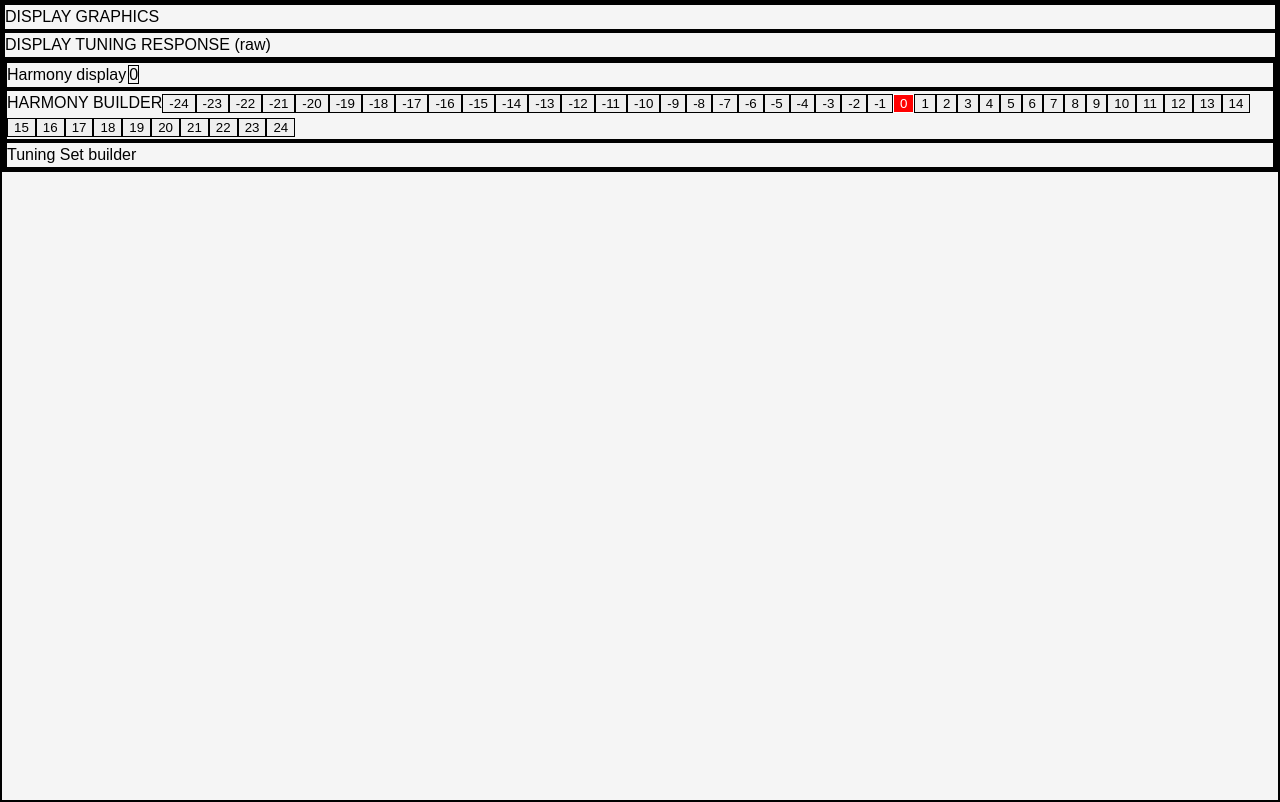
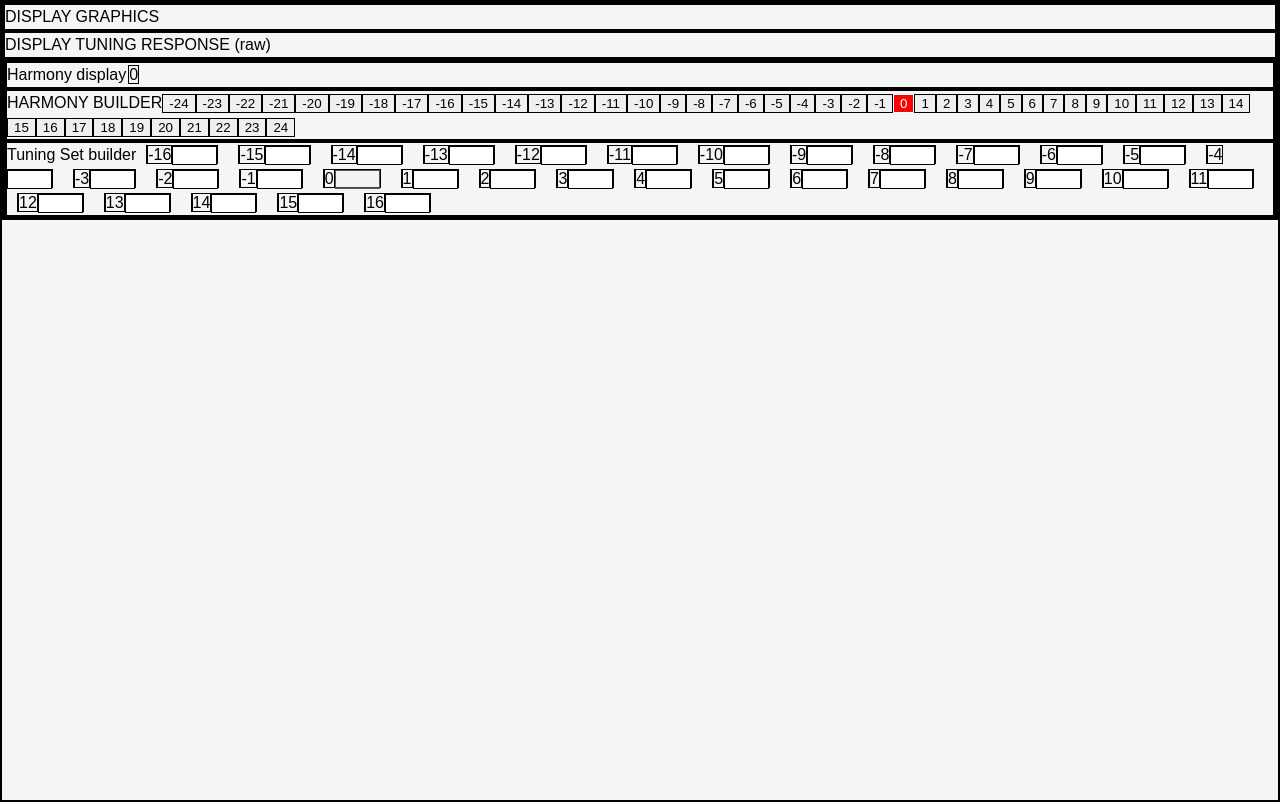
Before and after one commit to ennskevin/polymnia-react, a React (Vite) app: page / in a window 1280 px wide. Built offline with nearby package versions, Linux system fonts and the light colour scheme.

Commit message:
Draft useTuningSetBuilder hook

```diff
--- a/src/components/Tuner.tsx
+++ b/src/components/Tuner.tsx
@@ -1,5 +1,7 @@
 import { useState } from "react"
 import { useHarmonyBuilder } from "../hooks/useHarmonyBuilder";
+import { useTuningSetBuilder } from "../hooks/useTuningSetBuilder";
+import type { Interval } from "../types/interval";
 
 export default function Tuner() {
 
@@ -28,12 +30,7 @@ export default function Tuner() {
      *
      */
 
-    type Interval = {
-        semitones: number;
-        ratio: number;
-        cents: number;
-    }
-
+    // HARMONY
     const [harmony, setHarmony] = useState<Interval[]>([
         { semitones: 0, ratio: 0, cents: 0 }
     ])
@@ -43,7 +40,7 @@ export default function Tuner() {
         setHarmony
     })
 
-    const harmonyCheckBoxElements = harmonyBuilder.buttonValues.map(value => (
+    const harmonyButtonElements = harmonyBuilder.buttonValues.map(value => (
         <button
             key={value}
             type="button"
@@ -59,9 +56,34 @@ export default function Tuner() {
         <span key={interval.semitones} style={{ margin: "2px" }}>{interval.semitones}</span>
     ))
 
+    // TUNING
+    const [tuningSet, setTuningSet] = useState<Interval[]>([])
 
-    // for later
-    // const [tuningSet, setTuningSet] = useState<Interval[]>([])
+    const tuningSetBuilder = useTuningSetBuilder({
+        tuningSet,
+        setTuningSet
+    })
+
+    const tuningSetInputElements = tuningSetBuilder.semitonesValues.map(semitones => {
+        const interval = tuningSet.find(i => i.semitones === semitones)
+
+        return (
+            <span key={semitones} style={{ margin: "10px" }}>
+                <span>{semitones}</span>
+                <input
+                    type="number"
+                    value={interval ? interval.ratio : ""}
+                    onChange={(e) =>
+                        tuningSetBuilder.updateRatio(semitones, e.target.value)
+                    }
+                    style={{ width: "45px" }}
+                    disabled={semitones === 0}
+                />
+            </span>
+        )
+    })
+
+    console.log(tuningSet)
 
 
     return (
@@ -91,13 +113,14 @@ export default function Tuner() {
                     <section>
                         <div>
                             HARMONY BUILDER
-                            {harmonyCheckBoxElements}
+                            {harmonyButtonElements}
                         </div>
                     </section>
 
                     <section>
                         <div>
                             Tuning Set builder
+                            {tuningSetInputElements}
                         </div>
                     </section>
 
--- /dev/null
+++ b/src/hooks/useTuningSetBuilder.ts
@@ -0,0 +1,43 @@
+import { useMemo } from "react"
+import type { Interval } from "../types/interval"
+
+type Props = {
+    tuningSet: Interval[];
+    setTuningSet: React.Dispatch<React.SetStateAction<Interval[]>>;
+}
+
+export function useTuningSetBuilder({ tuningSet, setTuningSet }: Props) {
+
+    const semitonesValues: number[] = useMemo(() => [
+        ...Array.from({ length: 33 }, (_, i) => -16 + i)
+    ], [])
+
+    function createInterval(semitones: number): Interval {
+        return ({
+            semitones,
+            ratio: 0,
+            cents: 0,
+        })
+    }
+
+    function sortIntervals(arr: Interval[]): Interval[] {
+        return arr.sort((a, b) => a.semitones - b.semitones)
+    }
+
+    function updateRatio(semitones: number, value: string) {
+        const numericValue = Number(value)
+        setTuningSet(prev =>
+            prev.map(interval =>
+                interval.semitones === semitones
+                ? { ...interval, ratio: numericValue }
+                : interval
+            )
+        )
+    }
+
+    return {
+        semitonesValues,
+        updateRatio,
+    }
+
+}
```
Also changed, not shown: src/hooks/useHarmonyBuilder.ts (+1 -6 lines).
